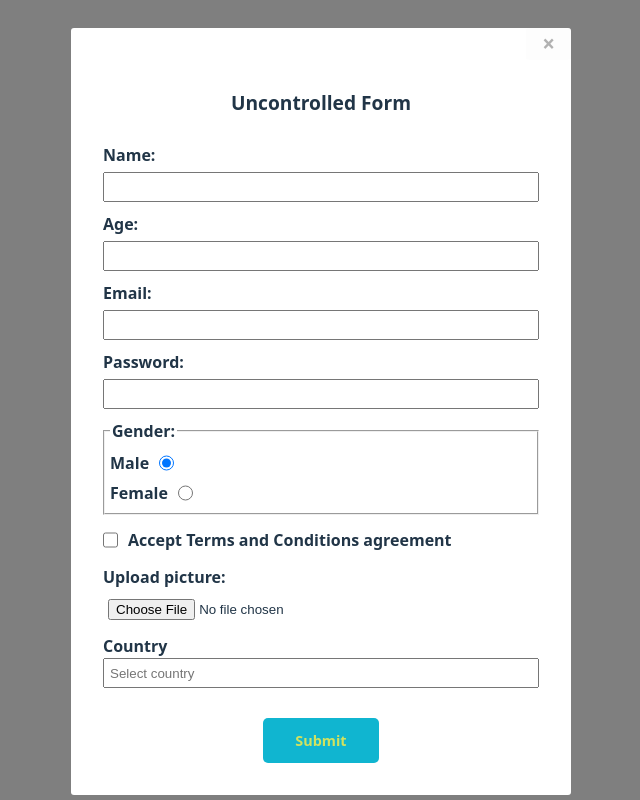
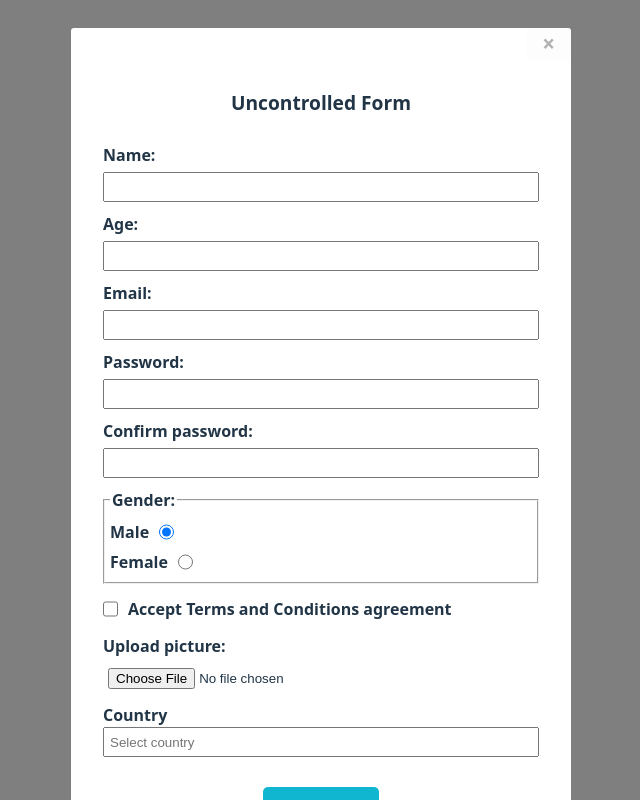
Before and after one commit to SerpentSveta/react, a React (Vite) app: page / in a window 1280 px wide. Both pictures are taken after a click on the button "Uncontrolled Form". Shown: the whole page, without its empty margins (319-959 px from the left). Built offline with nearby package versions, Linux system fonts and the light colour scheme.

Commit message:
feat: add validation UncontrolledForm

```diff
--- a/src/components/Header/Header.tsx
+++ b/src/components/Header/Header.tsx
@@ -44,8 +44,10 @@ export function Header() {
       <Button onClick={openUncontrolledForm}>Uncontrolled Form</Button>
       <Button onClick={openControlledForm}>Controlled Form</Button>
       <Modal isShowing={isShowing} hide={toggle} modalRef={modalRef}>
-        {activeForm === 'uncontrolled' && <UncontrolledForm />}
-        {activeForm === 'controlled' && <ControlledForm />}
+        {activeForm === 'uncontrolled' && (
+          <UncontrolledForm onSuccess={toggle} />
+        )}
+        {activeForm === 'controlled' && <ControlledForm onSuccess={toggle} />}
       </Modal>
     </header>
   );
--- a/src/forms/UncontrolledForm/UncontrolledForm.tsx
+++ b/src/forms/UncontrolledForm/UncontrolledForm.tsx
@@ -1,21 +1,89 @@
 import '../forms.css';
 
+import { z } from 'zod';
 import { useCountryStore } from '../../store/useCountriesStore';
-import { useEffect } from 'react';
-import { countryList } from '../../data/country-list';
+import { useState } from 'react';
 
-export function UncontrolledForm() {
-  const { countries, selectedCountry, setSelectedCountry } = useCountryStore();
-  const setCountries = useCountryStore((state) => state.setCountries);
-  useEffect(() => {
-    setCountries(countryList);
-  }, [setCountries]);
+type UncontrolledFormProps = {
+  onSuccess: () => void;
+};
+
+export const UncontrolledForm = ({ onSuccess }: UncontrolledFormProps) => {
+  const { countries } = useCountryStore();
+  const [errors, setErrors] = useState<
+    z.core.$ZodFormattedError<
+      {
+        name: string;
+        age: number;
+        email: string;
+        password: string;
+        confirmPassword: string;
+        tnc: string;
+        country: string;
+        picture: z.core.File;
+      },
+      string
+    >
+  >({ _errors: [] });
+
+  const formShema = z
+    .object({
+      name: z
+        .string()
+        .regex(/^[A-ZА-Я]/, 'Name must start with an uppercase letter'),
+      age: z.coerce
+        .number('Age must be a number')
+        .gt(0, 'Age cannot be negative'),
+      email: z
+        .string()
+        .min(1, 'Email is required')
+        .email('The email must contain "@" and a valid domain'),
+      password: z.string().refine(
+        (val) => {
+          return (
+            /[0-9]/.test(val) &&
+            /[A-Z]/.test(val) &&
+            /[a-z]/.test(val) &&
+            /[^a-zA-Z0-9]/.test(val)
+          );
+        },
+        {
+          message:
+            'Password must contain at least 1 number, 1 uppercased letter, 1 lowercased letter, 1 special character',
+        }
+      ),
+      confirmPassword: z.string(),
+      tnc: z.string().refine((val) => val === 'on', {
+        message: 'You must accept Terms and Conditions',
+      }),
+      country: z
+        .string()
+        .refine(
+          (val) => countries.includes(val),
+          'Country must be selected from the list'
+        ),
+      picture: z
+        .file()
+        .max(5_000_000, 'The maximum file size is 5 MB')
+        .mime(['image/png', 'image/jpeg'], 'Only PNG and JPEG are allowed'),
+    })
+    .refine((data) => data.password === data.confirmPassword, {
+      message: 'Passwords do not match',
+      path: ['confirmPassword'],
+    });
 
   const handleSubmit = (event: React.FormEvent<HTMLFormElement>) => {
     event.preventDefault();
     const formData = new FormData(event.currentTarget);
     const data = Object.fromEntries(formData);
-    console.log(data);
+
+    const validation = formShema.safeParse(data);
+    if (!validation.success) {
+      const errors = validation.error.format();
+      setErrors(errors);
+    } else {
+      onSuccess();
+    }
   };
 
   return (
@@ -24,19 +92,40 @@ export function UncontrolledForm() {
       <form onSubmit={handleSubmit}>
         <label>
           Name:
-          <input type="text" name="name" />
+          <input type="text" name="name" defaultValue="" />
+          {errors.name && (
+            <div className="error">{errors.name._errors.join(',')}</div>
+          )}
         </label>
         <label>
           Age:
-          <input type="number" name="age" />
+          <input type="text" name="age" defaultValue="" />
+          {errors.age && (
+            <div className="error">{errors.age._errors.join(',')}</div>
+          )}
         </label>
         <label>
           Email:
-          <input type="email" name="email" />
+          <input type="text" name="email" defaultValue="" />
+          {errors.email && (
+            <div className="error">{errors.email._errors.join(',')}</div>
+          )}
         </label>
         <label>
           Password:
-          <input type="password" name="password" />
+          <input type="password" name="password" defaultValue="" />
+          {errors.password && (
+            <div className="error">{errors.password._errors.join(',')}</div>
+          )}
+        </label>
+        <label>
+          Confirm password:
+          <input type="password" name="confirmPassword" defaultValue="" />
+          {errors.confirmPassword && (
+            <div className="error">
+              {errors.confirmPassword._errors.join(',')}
+            </div>
+          )}
         </label>
         <fieldset>
           <legend>Gender:</legend>
@@ -50,12 +139,24 @@ export function UncontrolledForm() {
           </div>
         </fieldset>
         <div className="tnc">
-          <input type="checkbox" id="tnc" name="tnc" />
+          <input type="hidden" name="tnc" value="off" />
+          <input type="checkbox" id="tnc" name="tnc" value="on" />
           <label htmlFor="tnc">Accept Terms and Conditions agreement</label>
         </div>
+        {errors.tnc && (
+          <div className="error">{errors.tnc._errors.join(',')}</div>
+        )}
         <label>
           Upload picture:
-          <input type="file" accept="image/png, image/jpeg" name="picture" />
+          <input
+            type="file"
+            accept="image/png, image/jpeg"
+            name="picture"
+            defaultValue=""
+          />
+          {errors.picture && (
+            <div className="error">{errors.picture._errors.join(', ')}</div>
+          )}
         </label>
         <div>
           <label htmlFor="country">Country</label>
@@ -63,15 +164,16 @@ export function UncontrolledForm() {
             id="country"
             list="country-list"
             name="country"
-            value={selectedCountry ?? ''}
             placeholder="Select country"
-            onChange={(e) => setSelectedCountry(e.target.value)}
           />
           <datalist id="country-list">
             {countries.map((country) => (
               <option key={country} value={country} />
             ))}
           </datalist>
+          {errors.country && (
+            <div className="error">{errors.country._errors.join(',')}</div>
+          )}
         </div>
         <button className="button button-form" type="submit">
           Submit
@@ -79,4 +181,4 @@ export function UncontrolledForm() {
       </form>
     </>
   );
-}
+};
--- a/src/forms/forms.css
+++ b/src/forms/forms.css
@@ -54,3 +54,8 @@ input[type='checkbox'] {
   margin: 0 auto;
   margin-top: 20px;
 }
+
+.error {
+  color: red;
+  font-weight: normal;
+}
--- a/src/services/types.tsx
+++ b/src/services/types.tsx
@@ -16,7 +16,5 @@ export type ModalProps = {
 
 export type CountryStore = {
   countries: string[];
-  selectedCountry: string | null;
   setCountries: (list: string[]) => void;
-  setSelectedCountry: (country: string) => void;
 };
--- a/src/store/useCountriesStore.tsx
+++ b/src/store/useCountriesStore.tsx
@@ -1,9 +1,8 @@
 import { create } from 'zustand';
 import type { CountryStore } from '../services/types';
+import { countryList } from '../data/country-list';
 
 export const useCountryStore = create<CountryStore>((set) => ({
-  countries: [],
-  selectedCountry: null,
-  setCountries: (list) => set({ countries: list }),
-  setSelectedCountry: (country) => set({ selectedCountry: country }),
+  countries: countryList,
+  setCountries: (countries) => set({ countries }),
 }));
```
